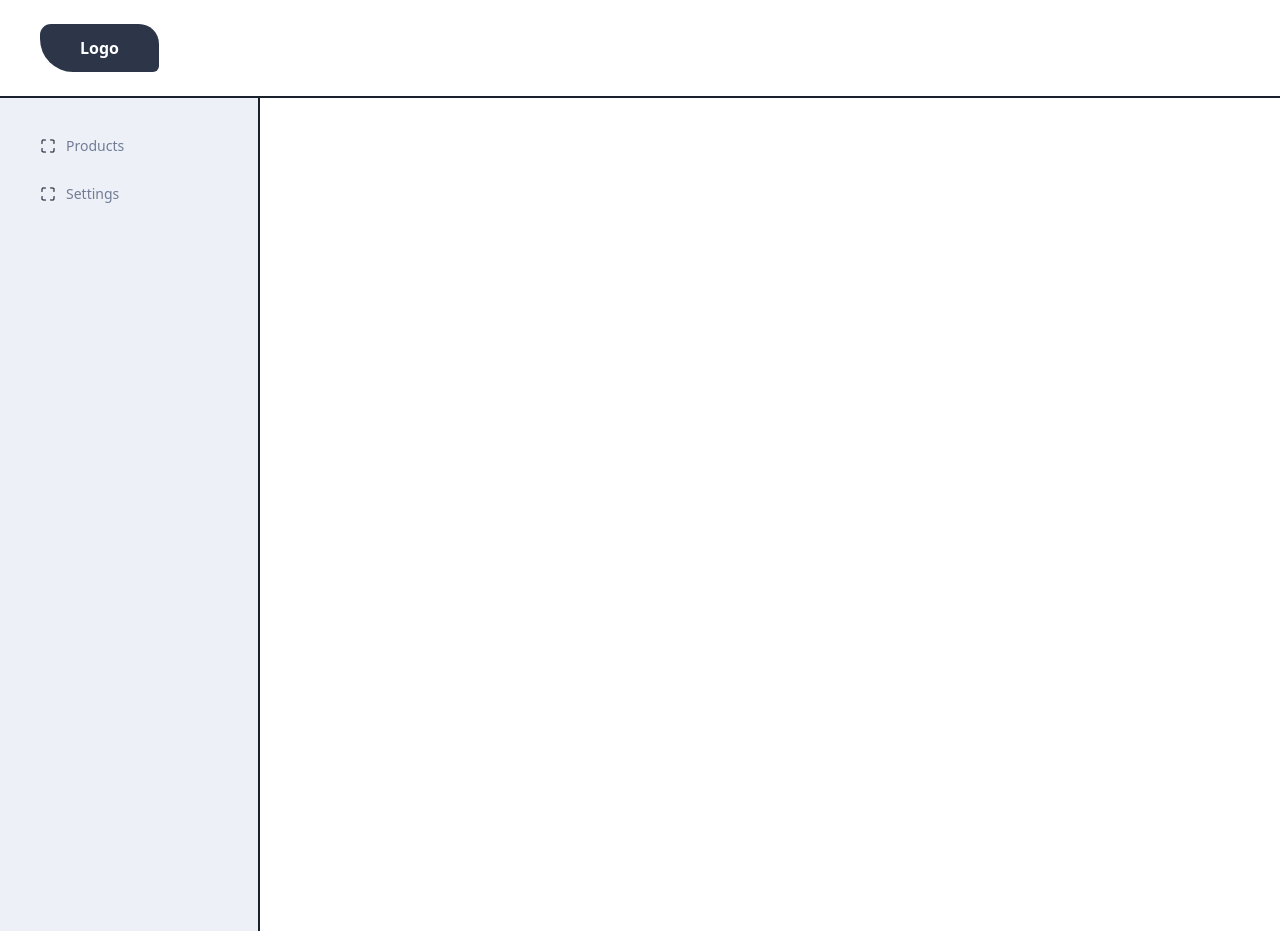
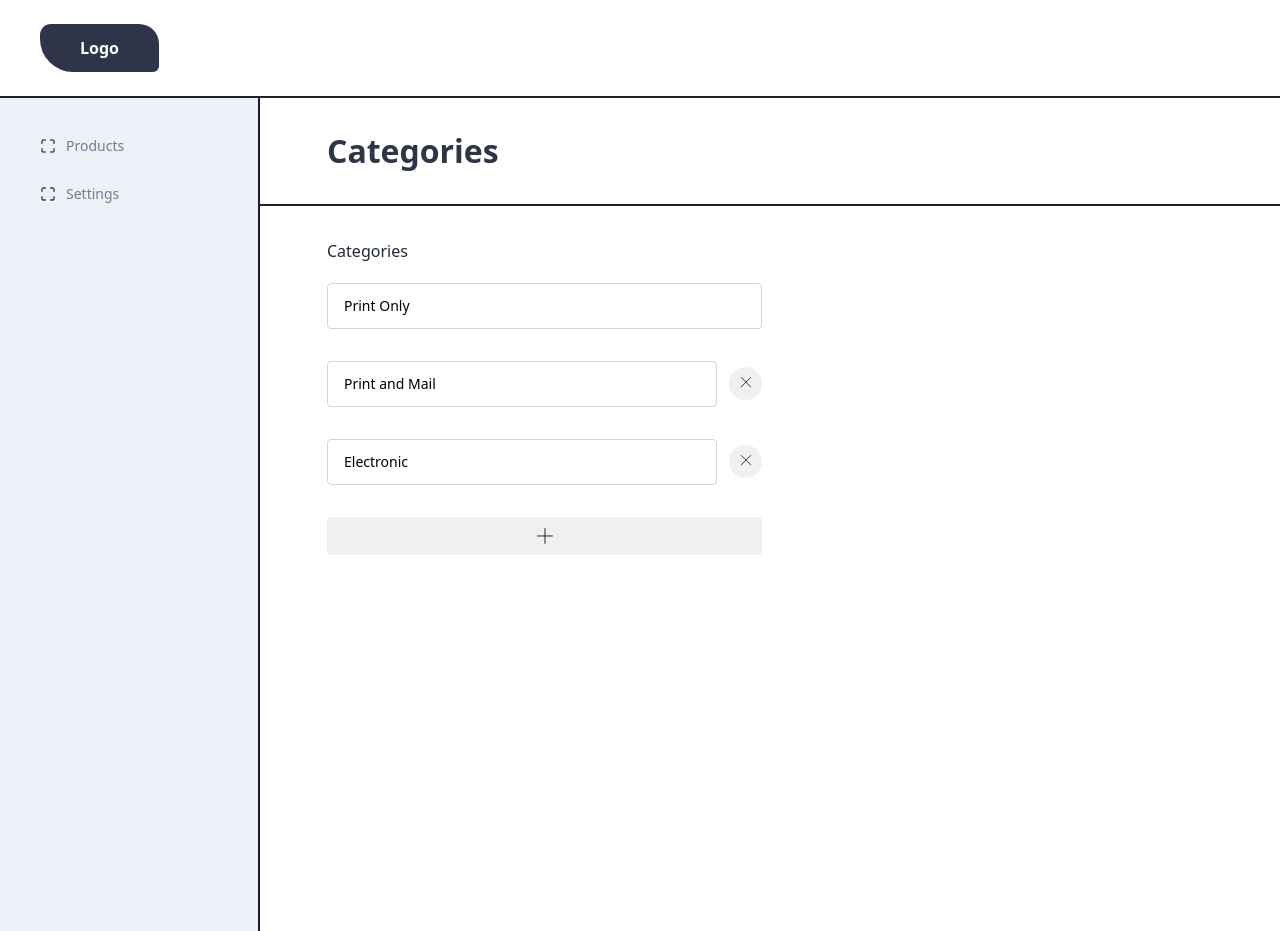
Before and after one commit to Hammadalphasquad/vuejs-task, a Nuxt app: page / in a window 1280 px wide. Built offline with nearby package versions, Linux system fonts and the light colour scheme.

Commit message:
updated now

```diff
--- a/components/Aside.vue
+++ b/components/Aside.vue
@@ -10,36 +10,63 @@
       @click="isSettingsOpen = !isSettingsOpen"
       class="flex items-center py-3 hover:bg-[#E2E7F0] pl-10 gap-[10px] hover:text-[#2D3648] cursor-pointer"
     >
-      <img src="/images/icon-placeholder.png" alt="" />
+      <svg
+        width="16"
+        height="16"
+        viewBox="0 0 16 16"
+        fill="none"
+        xmlns="http://www.w3.org/2000/svg"
+      >
+        <path
+          d="M3.3335 1.3335C2.80306 1.3335 2.29436 1.54421 1.91928 1.91928C1.54421 2.29436 1.3335 2.80306 1.3335 3.3335V5.3335C1.3335 5.70169 1.63197 6.00016 2.00016 6.00016C2.36835 6.00016 2.66683 5.70169 2.66683 5.3335V3.3335C2.66683 3.15668 2.73707 2.98712 2.86209 2.86209C2.98712 2.73707 3.15668 2.66683 3.3335 2.66683H5.3335C5.70169 2.66683 6.00016 2.36835 6.00016 2.00016C6.00016 1.63197 5.70169 1.3335 5.3335 1.3335H3.3335Z"
+          fill="#2D3648"
+        />
+        <path
+          d="M10.6668 1.3335C10.2986 1.3335 10.0002 1.63197 10.0002 2.00016C10.0002 2.36835 10.2986 2.66683 10.6668 2.66683H12.6668C12.8436 2.66683 13.0132 2.73707 13.1382 2.86209C13.2633 2.98712 13.3335 3.15669 13.3335 3.3335V5.3335C13.3335 5.70169 13.632 6.00016 14.0002 6.00016C14.3684 6.00016 14.6668 5.70169 14.6668 5.3335V3.3335C14.6668 2.80306 14.4561 2.29436 14.081 1.91928C13.706 1.54421 13.1973 1.3335 12.6668 1.3335H10.6668Z"
+          fill="#2D3648"
+        />
+        <path
+          d="M2.66683 10.6668C2.66683 10.2986 2.36835 10.0002 2.00016 10.0002C1.63197 10.0002 1.3335 10.2986 1.3335 10.6668V12.6668C1.3335 13.1973 1.54421 13.706 1.91928 14.081C2.29436 14.4561 2.80306 14.6668 3.3335 14.6668H5.3335C5.70169 14.6668 6.00016 14.3684 6.00016 14.0002C6.00016 13.632 5.70169 13.3335 5.3335 13.3335H3.3335C3.15669 13.3335 2.98712 13.2633 2.86209 13.1382C2.73707 13.0132 2.66683 12.8436 2.66683 12.6668V10.6668Z"
+          fill="#2D3648"
+        />
+        <path
+          d="M14.6668 10.6668C14.6668 10.2986 14.3684 10.0002 14.0002 10.0002C13.632 10.0002 13.3335 10.2986 13.3335 10.6668V12.6668C13.3335 12.8436 13.2633 13.0132 13.1382 13.1382C13.0132 13.2633 12.8436 13.3335 12.6668 13.3335H10.6668C10.2986 13.3335 10.0002 13.632 10.0002 14.0002C10.0002 14.3684 10.2986 14.6668 10.6668 14.6668H12.6668C13.1973 14.6668 13.706 14.4561 14.081 14.081C14.4561 13.706 14.6668 13.1973 14.6668 12.6668V10.6668Z"
+          fill="#2D3648"
+        />
+      </svg>
+
       <p class="text-sm leading-6 font-medium">Settings</p>
       <i class="fa"></i>
     </div>
     <div v-if="isSettingsOpen" class="flip-in-hor-bottom">
       <ul>
-
-      <NuxtLink to="/categories" exact-active-class="bg-[#D4D8DF]"
-        class="hover:bg-[#D4D8DF] flex py-2 leading-6 text-sm font-medium pl-[67px] cursor-pointer"
+        <NuxtLink
+          to="/categories"
+          exact-active-class="bg-[#D4D8DF]"
+          class="hover:bg-[#D4D8DF] flex py-1 leading-6 text-sm font-medium pl-[67px] cursor-pointer"
         >
           Categories
-
         </NuxtLink>
-      <NuxtLink to="/product-type" exact-active-class="bg-[#D4D8DF]"
-        class="hover:bg-[#D4D8DF] flex py-2 leading-6 text-sm font-medium pl-[67px] cursor-pointer"
+        <NuxtLink
+          to="/product-type"
+          exact-active-class="bg-[#D4D8DF]"
+          class="hover:bg-[#D4D8DF] flex py-[6px] leading-6 text-sm font-medium pl-[67px] cursor-pointer"
         >
           Product Type
-
         </NuxtLink>
-      <NuxtLink to="/product-size" exact-active-class="bg-[#D4D8DF]"
-        class="hover:bg-[#D4D8DF] flex py-2 leading-6 text-sm font-medium pl-[67px] cursor-pointer"
+        <NuxtLink
+          to="/product-size"
+          exact-active-class="bg-[#D4D8DF]"
+          class="hover:bg-[#D4D8DF] flex py-[6px] leading-6 text-sm font-medium pl-[67px] cursor-pointer"
         >
           Product Size
-
         </NuxtLink>
-      <NuxtLink to="/attributes" exact-active-class="bg-[#D4D8DF]"
-        class="hover:bg-[#D4D8DF] flex py-2 leading-6 text-sm font-medium pl-[67px] cursor-pointer"
+        <NuxtLink
+          to="/attributes"
+          exact-active-class="bg-[#D4D8DF]"
+          class="hover:bg-[#D4D8DF] flex py-[6px] leading-6 text-sm font-medium pl-[67px] cursor-pointer"
         >
           Attributes
-
         </NuxtLink>
       </ul>
     </div>
@@ -51,19 +78,17 @@ import { ref } from "vue";
 
 const isSettingsOpen = ref(false);
 
-
 const inputs = ref([
-  { value: 'Print Only' },
-  { value: 'Print and Mail' },
-  { value: 'Electronic' },
+  { value: "Print Only" },
+  { value: "Print and Mail" },
+  { value: "Electronic" },
 ]);
 
 const addInput = () => {
-  inputs.value.push({ value: '' });
+  inputs.value.push({ value: "" });
 };
 
 const removeInput = (index) => {
   inputs.value.splice(index, 1);
 };
-
 </script>
--- a/pages/index.vue
+++ b/pages/index.vue
@@ -1,3 +1,114 @@
 <template>
 
-</template>
+    <div class='w-full '>
+      <div class="w-full">
+        <div>
+          <p
+            class="text-[32px] font-bold leading-[41.6px] border-b-2 py-8 pl-[67px] border-[#1A202C] text-[#2D3648]"
+          >
+            Categories
+          </p>
+        </div>
+
+      </div>
+
+      <!-- Content -->
+      <div class="gap-4 w-full ">
+        <div class="pl-[67px] pt-[37px] max-w-[502px] w-full">
+          <p class="text-base font-medium text-gray-800 leading-4 mb-6">
+            Categories
+          </p>
+          <!-- Inputs -->
+          <div class="w-full flex flex-col gap-8 ">
+            <!-- Existing input -->
+            <div
+              class="flex items-center gap-3"
+              v-for="(input, index) in inputs"
+              :key="index"
+            >
+              <input
+                type="text"
+                v-model="input.value"
+                :placeholder="'Input ' + (index + 1)"
+                class="text-sm font-normal max-h-[46px] leading-[14px] w-full border rounded-[4px] py-4 pl-4 border-gray-300 hover:border-gray-400"
+              />
+              <!-- Cross Icon -->
+              <svg
+                v-if="index > 0"
+                class="cursor-pointer"
+                width="37"
+                height="37"
+                viewBox="0 0 37 37"
+                fill="none"
+                xmlns="http://www.w3.org/2000/svg"
+                @click="removeInput(index)"
+              >
+                <circle cx="18.5" cy="18.5" r="18.5" fill="#F0F0F0" />
+                <path
+                  d="M24.25 22.25L13.75 11.75"
+                  stroke="#1E293B"
+                  stroke-linecap="round"
+                  stroke-linejoin="round"
+                />
+                <path
+                  d="M24.25 11.75L13.75 22.25"
+                  stroke="#1E293B"
+                  stroke-linecap="round"
+                  stroke-linejoin="round"
+                />
+              </svg>
+            </div>
+            <!-- Add Button -->
+            <div
+              class="flex justify-center py-[2px] w-full bg-[#F0F0F0] rounded-[4px] cursor-pointer hover:bg-gray-200"
+              @click="addInput"
+            >
+              <svg
+                width="34"
+                height="34"
+                viewBox="0 0 34 34"
+                fill="none"
+                xmlns="http://www.w3.org/2000/svg"
+              >
+                <path
+                  d="M16.9705 24.3951V9.5459"
+                  stroke="#1E293B"
+                  stroke-linecap="round"
+                  stroke-linejoin="round"
+                />
+                <path
+                  d="M24.3951 16.9705H9.54584"
+                  stroke="#1E293B"
+                  stroke-linecap="round"
+                  stroke-linejoin="round"
+                />
+              </svg>
+            </div>
+          </div>
+        </div>
+
+        <!-- Cross icons -->
+      </div>
+    </div>
+
+    </template>
+
+    <script setup>
+    import { ref } from "vue";
+
+    const isSettingsOpen = ref(false);
+
+    const inputs = ref([
+      { value: "Print Only" },
+      { value: "Print and Mail" },
+      { value: "Electronic" },
+    ]);
+
+    const addInput = () => {
+      inputs.value.push({ value: "" });
+    };
+
+    const removeInput = (index) => {
+      inputs.value.splice(index, 1);
+    };
+    </script>
```
Lines whose indentation alone changed are shown as unchanged.
